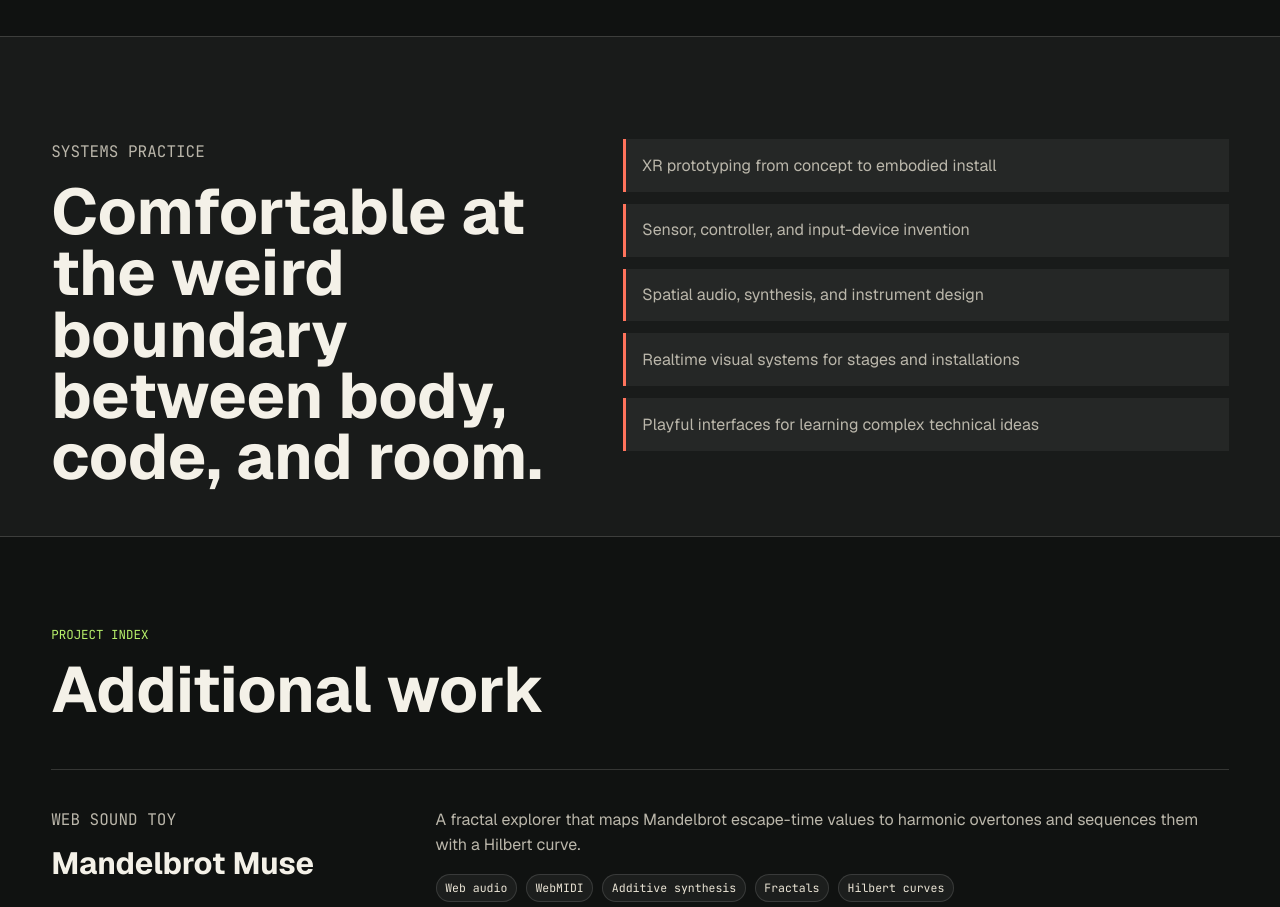
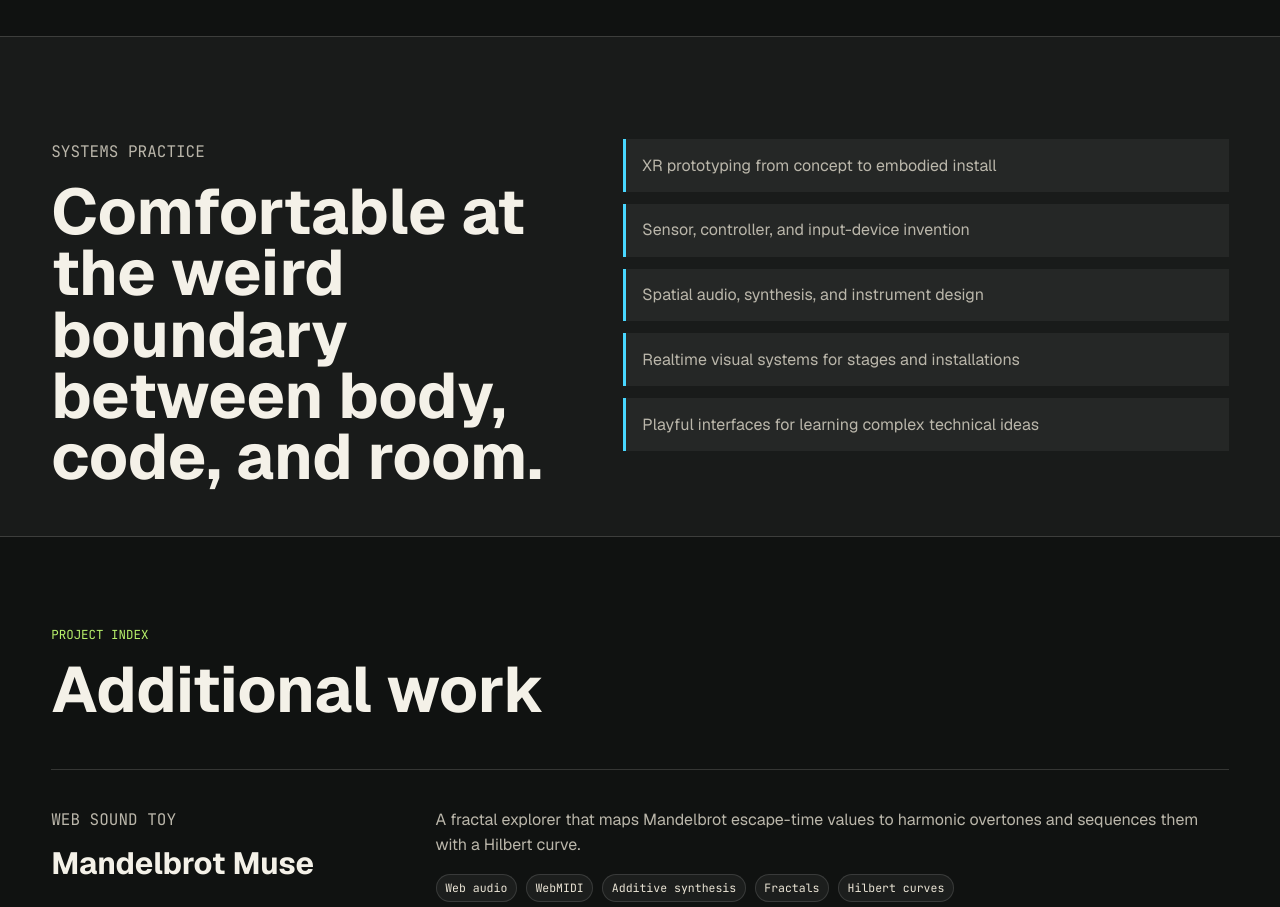
Before and after one commit to meta-meta/paulmchristian, a Next.js app: page / in a window 1280 px wide. Shown: the part 3400-4307 px from the top of the page. Built offline with nearby package versions, Linux system fonts and the light colour scheme.

Commit message:
Use cyan system list accent

```diff
--- a/public/portfolio.css
+++ b/public/portfolio.css
@@ -383,7 +383,7 @@ h3 {
 
 .capability-list p {
   margin: 0;
-  border-left: 3px solid var(--coral);
+  border-left: 3px solid var(--cyan);
   padding: 0.85rem 1rem;
   background: rgba(255, 255, 255, 0.05);
 }
```
